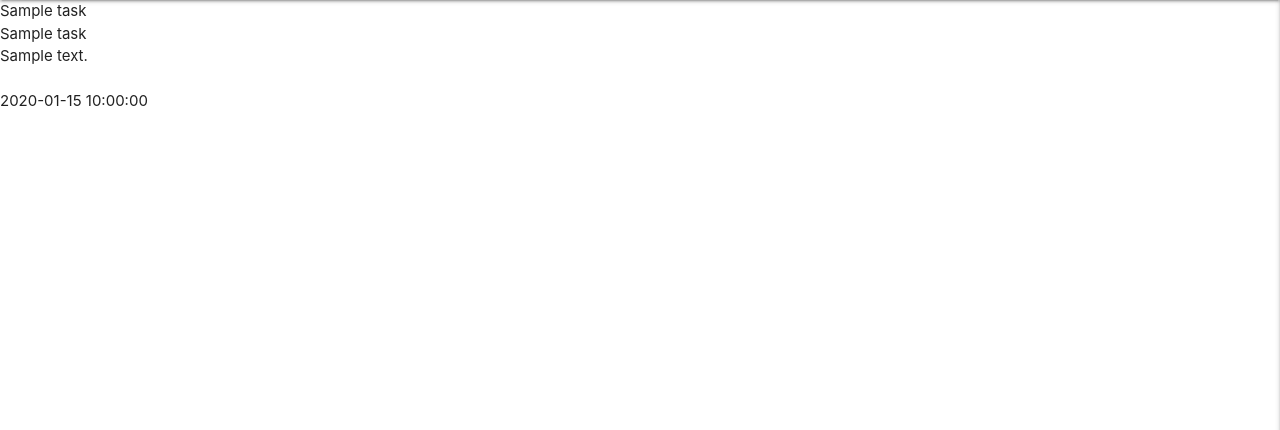
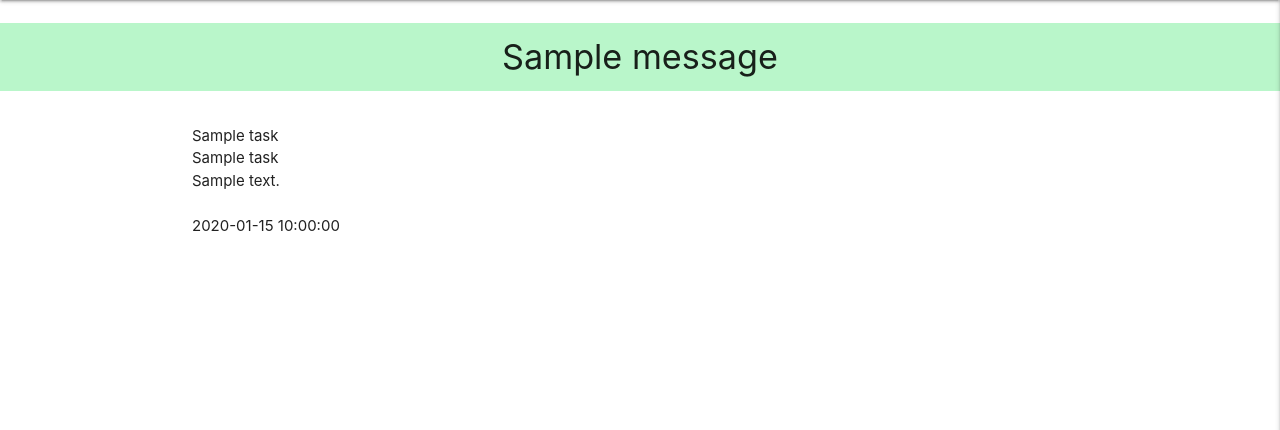
Before and after one commit to greggo58/flask-task-manager-project, a Flask app: page / in a window 1280 px wide. Shown: the part 64-494 px from the top of the page. Run offline with Flask 2, Linux system fonts and the light colour scheme; one stand-in notice (Sample message) is shown; a database or web service that is not in the repository returns one stand-in record (values such as "Sample title"); some libraries are stand-ins or nearby versions.

Commit message:
registration patterns and flashes

```diff
--- a/app.py
+++ b/app.py
@@ -1,12 +1,7 @@
 import os
 from flask import (
-    Flask,
-    flash,
-    render_template,
-    redirect,
-    request,
-    session,
-    url_for)
+    Flask, flash, render_template,
+    redirect, request, session, url_for)
 from flask_pymongo import PyMongo
 from bson.objectid import ObjectId
 from werkzeug.security import generate_password_hash, check_password_hash
@@ -33,6 +28,24 @@ def get_tasks():
 
 @app.route("/register", methods=["GET", "POST"])
 def register():
+    if request.method == "POST":
+        # check if username already exists in database
+        existing_user = mongo.db.users.find_one(
+            {"username": request.form.get("username").lower()})
+
+        if existing_user:
+            flash("Username already exists")
+            return redirect(url_for("register"))
+
+        register = {
+            "username": request.form.get("username").lower(),
+            "password": generate_password_hash(request.form.get("password"))
+        }
+        mongo.db.users.insert_one(register)
+
+        # put the new user into 'session' cookie
+        session["user"] = request.form.get("username").lower()
+        flash("Registration successful!")
     return render_template("register.html")
 
 
--- a/static/css/style.css
+++ b/static/css/style.css
@@ -1,3 +1,7 @@
 .text-shadow {
     text-shadow: 2px 2px 2px rgba(0, 0, 0, 0.5);
 }
+
+.flashes h4 {
+    line-height: 2;
+}
--- a/templates/base.html
+++ b/templates/base.html
@@ -10,6 +10,7 @@
         type="text/css">
     <link href="https://fonts.googleapis.com/icon?family=Material+Icons" rel="stylesheet">
     <link rel="stylesheet" href="{{ url_for('static', filename='css/style.css') }}" type="text/css">
+    <link rel="shortcut icon" href="favicon.png" type="image/png">
     {% block styles %}
     {% endblock %}
     <title>Task Manager</title>
@@ -48,8 +49,23 @@
         </ul>
     </header>
 
-    {% block content %}
-    {% endblock %}
+    <section>
+        <!-- flash messages -->
+        {% with messages = get_flashed_messages() %}
+            {% if messages %}
+                {% for message in messages %}
+                    <div class="row flashes">
+                        <h4 class="green accent-1 center-align">{{ message }}</h4>
+                    </div>
+                {% endfor %}
+            {% endif %}
+        {% endwith %}
+    </section>
+
+    <main class="container">
+        {% block content %}
+        {% endblock %}
+    </main>
 
     <!-- Compiled and minified jQuery -->
     <script src="https://code.jquery.com/jquery-3.6.0.min.js"
--- a/templates/register.html
+++ b/templates/register.html
@@ -10,7 +10,7 @@
             <div class="row">
                 <div class="input-field col s6">
                     <i class="material-icons prefix deep-purple-text text-darken-4">account_box</i>
-                    <input id="username" name="username" type="text" class="validate">
+                    <input id="username" name="username" type="text" class="validate" pattern="^[a-zA-Z0-9]{5,15}$" minlength="5" maxlength="15" required>
                     <label for="username">Username</label>
                 </div>
             </div>
@@ -18,7 +18,7 @@
             <div class="row">
                 <div class="input-field col s12">
                     <i class="material-icons prefix deep-purple-text text-darken-4">lock</i>
-                    <input id="password" name="password" type="password" class="validate">
+                    <input id="password" name="password" type="password" class="validate"  pattern="^[a-zA-Z0-9]{5,15}$" minlength="5" maxlength="15" required>
                     <label for="password">Password</label>
                 </div>
             </div>
```
Also changed, not shown: favicon.png (added).
